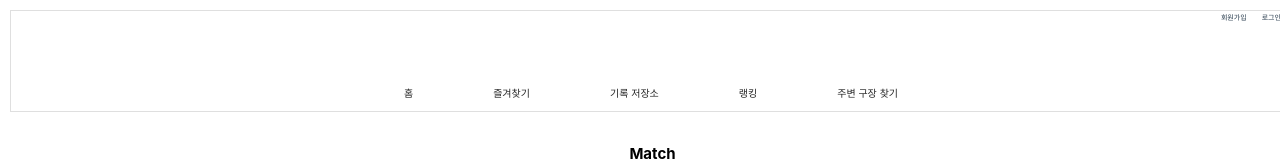
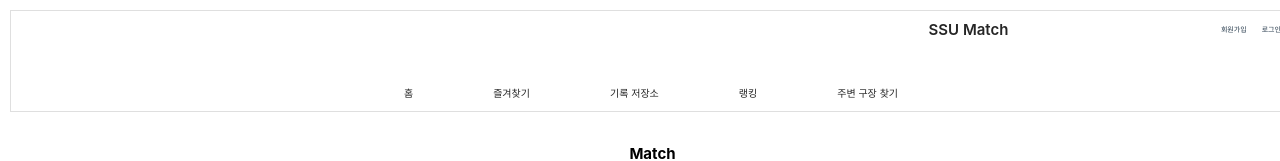
Before and after one commit to SSUMatch/Match_Front, a React (Vite) app in the folder Match/: page / in a window 1280 px wide. Shown: the top 161 px of the page. Built offline with nearby package versions, Linux system fonts and the light colour scheme.

Commit message:
style: 헤더 제목 스타일 추가

```diff
--- a/Match/src/components/header/Header.tsx
+++ b/Match/src/components/header/Header.tsx
@@ -9,7 +9,7 @@ function Header() {
       <H.RightContainer>
         <H.RowContainer>
           <H.LogoWrap>
-            {/* <HeaderIcon onClick={() => navigate("/")} /> */}
+            SSU Match{/* <HeaderIcon onClick={() => navigate("/")} /> */}
           </H.LogoWrap>
           <H.Gap>
             <LoggedOut />
--- a/Match/src/components/header/Styles.tsx
+++ b/Match/src/components/header/Styles.tsx
@@ -20,6 +20,9 @@ export const LogoWrap = styled.div`
   align-items: center;
   justify-content: center;
   padding: 1.5rem;
+  color: ${Color.MainBlack};
+  font-size: ${Font.SIZE.TITLE1};
+  font-weight: ${Font.WEIGHT.SEMIBOLD};
 `;
 
 export const BtnWrap = styled.div`
--- a/Match/src/styles/Font.ts
+++ b/Match/src/styles/Font.ts
@@ -1,5 +1,6 @@
 const Font = {
   SIZE: {
+    TITLE1: "3rem",
     TITLE3: "2rem",
     BODY1: "1.8rem",
     BODY2: "1.6rem",
```
